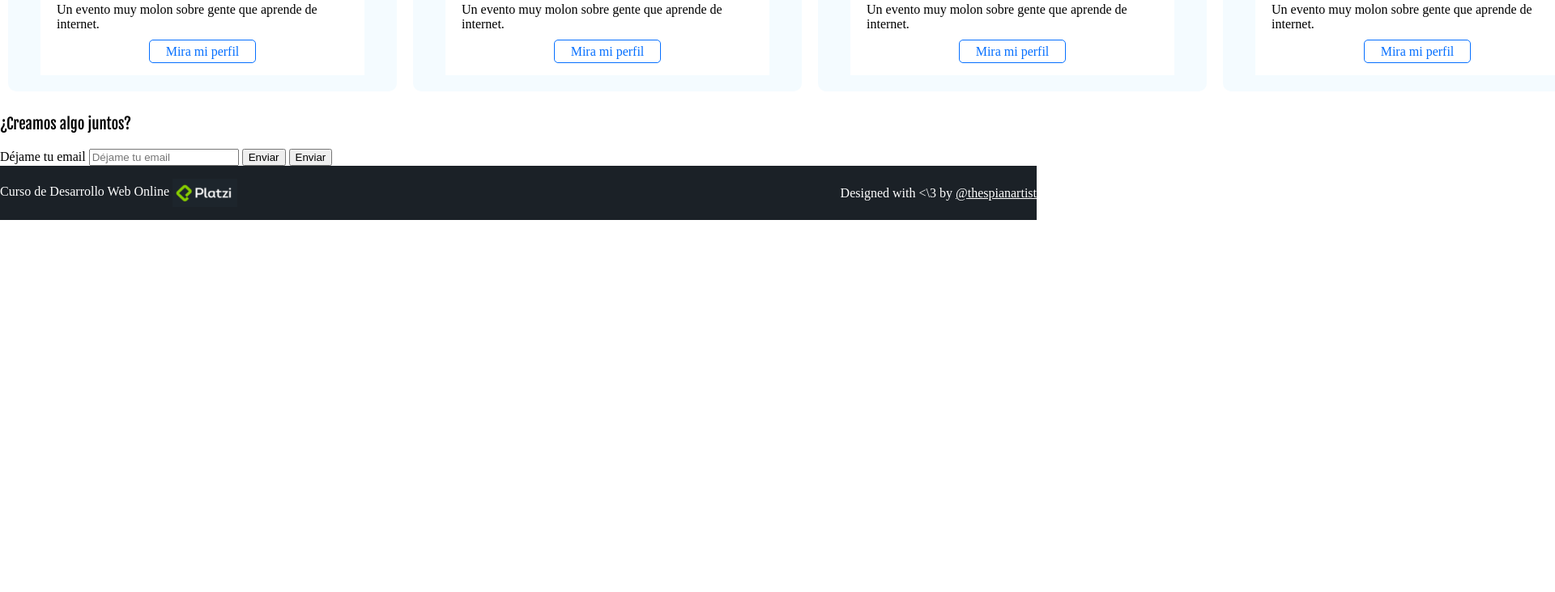
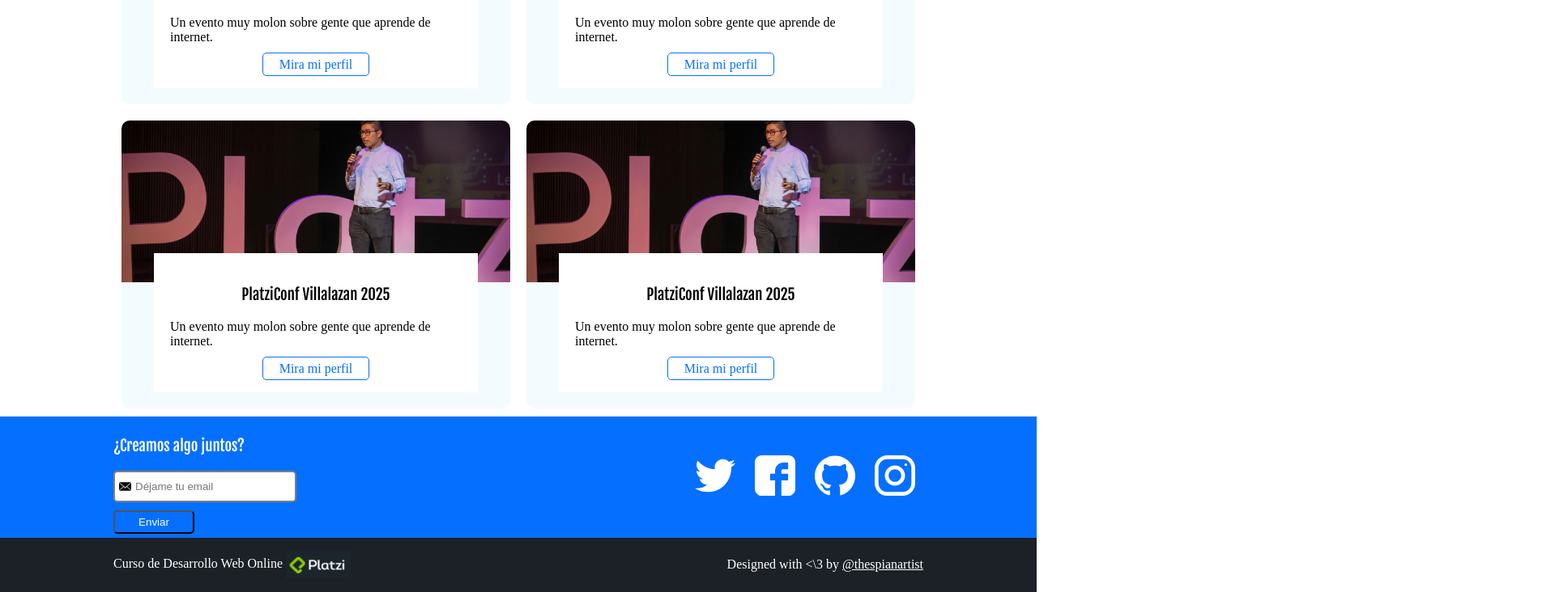
Before and after one commit to ceporro/Desarrollo-Web-Online, a plain HTML site: page Index.html in a window 1280 px wide. Shown: the part 1411-2143 px from the top of the page at 81% size, 1920 px wide, since content can reach past the window. Before the commit the page ends 1683 px from the top, so only its background shows below. Drawn offline with Linux system fonts and the light colour scheme.

Commit message:
Final del curso

```diff
--- a/Index.html
+++ b/Index.html
@@ -9,6 +9,7 @@
     </head>
     <body>
         <header class="header">
+            <div class="wrapper">
                 <figure class="logo">
                     <img src="imagenes/logo.png" height="50" alt="Logo">
                 </figure>
@@ -25,14 +26,18 @@
                     </li>
                 </ol>
             </nav>
+            </div>
         </header>
         <section class="hero">
+            <div class="wrapper">
                 <h1>
                     ¡Hola! <br/> Soy <strong>Cristian </strong> <br/> Ingeniero <strong>Mecánico</strong>  y de <strong>Materiales</strong>  <br/> con pasión por la <strong>enseñanza</strong>
                 </h1>
-            <!-- <img src="imagenes/hero.jpg" alt="Hero" width="500"> -->
+                <img class="hero_image" src="imagenes/hero.jpg" alt="Hero" width="500" height="300">
+            </div>
         </section>
         <section id="Portafolio" class="portfolio">
+            <div class="wrapper">
                 <h2> Portafolio (proyectos destacados)</h2>
                 <article class="project">
                     <div class="project_details">
@@ -58,9 +63,13 @@
                         <img class="project_image" src="imagenes/platzi-video-react-native.png" alt="Proyecto React Native" width="300"/>
                     </figure>
                 </article>
+            </div>
         </section>
+        <div class="wrapper">
             <h2 class="Exp_title">Más sobre mi experiencia</h2>
+        </div>
         <section id="Exp" class="event_list">
+            <div class="wrapper">
                 <article class="event">
                     <figure class="event_imageCont">
                         <img class="event_image" src="imagenes/platzi-conf.jpg" alt="" width="300">
@@ -101,17 +110,27 @@
                         <a class="event_url" href="https://platzi.com/@ceporro/" target="_blank">Mira mi perfil</a>
                     </div>
                 </article>
+            </div>
         </section>
         <section id="Contacto" class="contact">
+            <div class="wrapper">
                 <form class="form_email" action="/suscripcion/">
                     <h3>¿Creamos algo juntos?</h3>
-                <label for="email">Déjame tu email</label>
+                    <label for="email"><!-- Déjame tu email--></label>
                     <input type="text" placeholder="Déjame tu email" id="email"/>
-                <input type="submit" value="Enviar"/>
+                    <!-- <input type="submit" value="Enviar"/> -->
                     <button>Enviar</button>
                 </form>
+                <div class="social">
+                    <a href="https://twitter.com/leonidasesteban" class="social_link tw" target="_blank"></a>
+                    <a href="https://facebook.com/leonidas.esteban" class="social_link fb" target="_blank"></a>
+                    <a href="https://github.com/leonidasesteban" class="social_link gh" target="_blank"></a>
+                    <a href="https://instagram.com/leonidasesteban" class="social_link ig" target="_blank"></a>
+                </div>
+            </div>
         </section>
         <footer class="footer">
+            <div class="wrapper">
                 <div>
                     <p>Curso de Desarrollo Web Online <img src="imagenes/platzi.png" width="80" alt="platzi"></p>
                 </div>
@@ -119,6 +138,7 @@
                     <p>Designed with <\3 by <a href="https://twitter.com/thespianartist" target="_blank">@thespianartist</a>
                     </p>
                 </div>
+            </div>
         </footer>
     </body>
 </html>
--- a/css/estilos.css
+++ b/css/estilos.css
@@ -39,7 +39,7 @@ h2{
     text-transform: uppercase;
     font-family: 'Source Sans Pro' sans-serif;
     font-weight: bold;
-    font-size: 20px;
+    font-size: 24px;
     margin-bottom: 40px;
 }
 
@@ -87,13 +87,22 @@ figure{
 
 .hero {
     height: 300px;
-    background-image: url(../imagenes/hero.jpg);
+    /* background-image: url(../imagenes/hero.jpg); */
     background-color: #1b2127;
-    background-size: 500px;
-    background-repeat: no-repeat;
-    background-position-x: right ;
+    /* background-size: 500px; */
+    /* background-repeat: no-repeat; */
+    /* background-position-x: right ; */
     display: flex;
     align-items: center;
+    justify-content: space-between;
+}
+
+/* .hero h1{
+    width: inherit;
+} */
+
+.hero_image{
+    object-fit: cover;
 }
 
 .portfolio{
@@ -142,7 +151,7 @@ figure{
     width: 500px;
 }
 
-.project_imageContainer{
+.project_imageCont{
     width: 500px;
 }
 
@@ -189,6 +198,7 @@ figure{
 
 .event_list{
     display: flex;
+    flex-wrap: wrap;
 }
 
 .event_detail{
@@ -222,8 +232,85 @@ figure{
     vertical-align: middle;
 }
 
+.contact{
+    background: #056fff;
+    color: #FFF;
+    height: 150px;
+    display: flex;
+    align-items: center;
+    justify-content: space-between
+}
+
+.social{
+    border: none;
+}
+
+.social_link{
+    display: inline-block;
+    height: 50px;
+    width: 50px;
+    background-size: 50px 50px;
+    margin: 0 10px;
+    /* border: 1px solid red; */
+}
+
+.social_link.tw{
+    background-image: url('../imagenes/twitter.svg');
+
+}
+
+.social_link.fb{
+    background-image: url('../imagenes/facebook.svg');
+}
+
+.social_link.gh{
+    background-image: url('../imagenes/github.svg');
+}
+
+.social_link.ig{
+    background-image: url('../imagenes/instagram.svg');
+}
+
+.form_email input{
+    border-color: gray;
+    border-radius: 5px;
+    border-style: solid;
+    padding: 10px 20px 10px 25px;
+    background-image: url('../imagenes/envelope.svg');
+    background-size: 15px 15px;
+    background-repeat: no-repeat;
+    background-position-y: center;
+    background-position-x: 5px;
+}
+
+.form_email button{
+    display: block;
+    margin-top: 10px;
+    background: transparent;
+    color: #FFF;
+    width: 100px;
+    padding: 5px 0px;
+    border-radius: 5px;
+    /* margin: 10px auto 0; */
+}
+
+.form_email h3{
+    font-family: 'Source Sans Pro' sans-serif;
+}
+
 .footer a{
     color: #FFF;
+}
+
+.wrapper{
+    /* border: 1px solid red; */
+    width: 1000px;
+    margin: 0 auto;
+    display: inherit;
+    justify-content: inherit;
+    align-items: inherit;
+    height: inherit;
+    flex-wrap: inherit;
 }
 
 /*selector de etiqueta header - section - article -nav */
```
Lines whose indentation alone changed are shown as unchanged.
